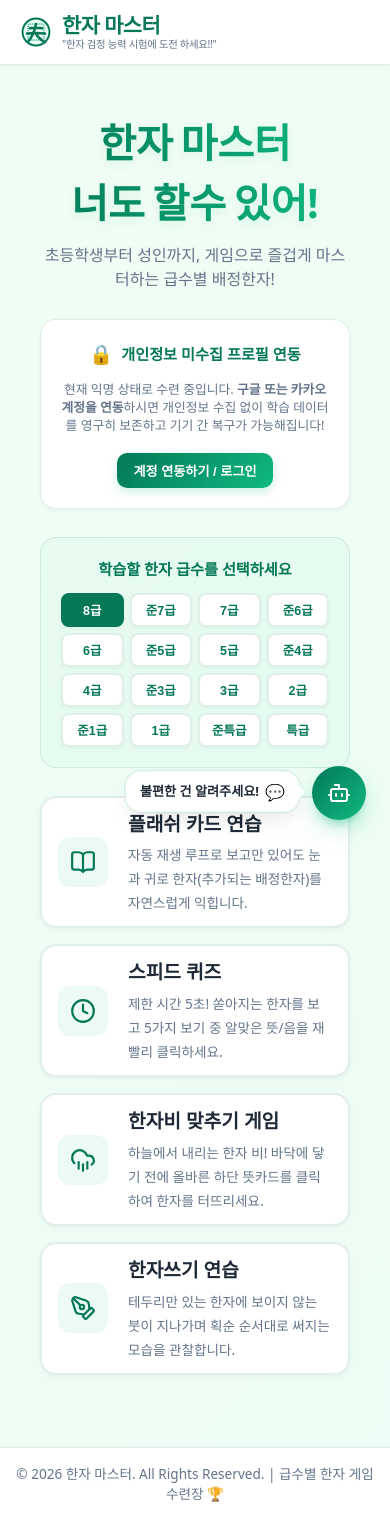
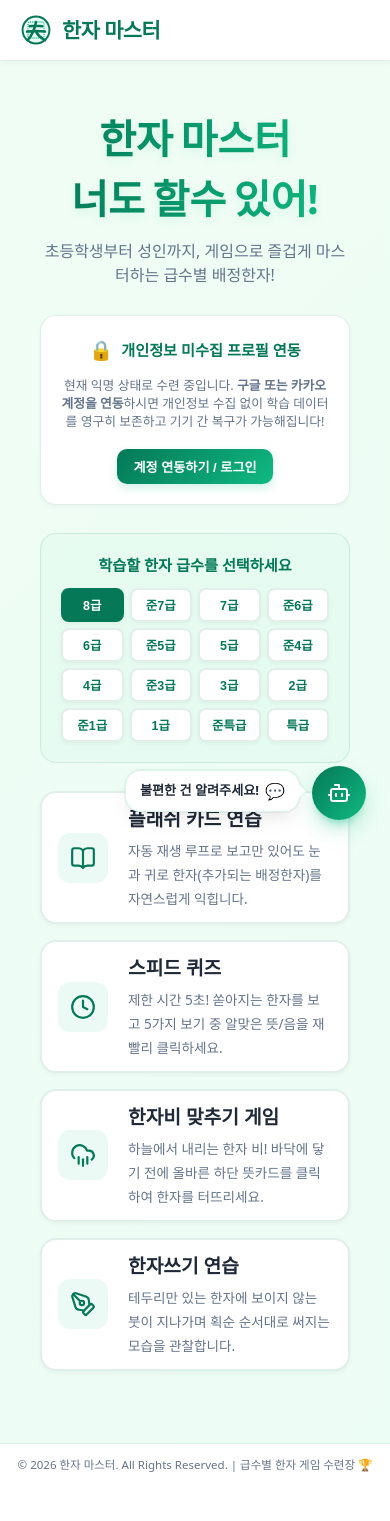
Before and after one commit to x110505x-del/hj, a React (Vite) app: page / in a window 390 px wide. After the commit the page ends 1485 px from the top, so only its background shows below. Built offline with nearby package versions, Linux system fonts and the light colour scheme; a web font is replaced by a local one.

Commit message:
style: optimize header profile and footer text layout to prevent wrapping on mobile devices

```diff
--- a/src/App.jsx
+++ b/src/App.jsx
@@ -107,7 +107,7 @@ export default function App() {
             }}>
               한자 마스터
             </span>
-            <span style={{
+            <span className="header-subcaption" style={{
               fontSize: '0.65rem',
               color: 'var(--color-text-muted)',
               fontWeight: 'normal',
@@ -126,8 +126,8 @@ export default function App() {
           gap: '12px'
         }}>
           {profile && profile.isLoggedIn && (
-            <div style={{ display: 'flex', alignItems: 'center', gap: '8px' }}>
-              <div style={{
+            <div className="header-profile-row" style={{ display: 'flex', alignItems: 'center', gap: '8px' }}>
+              <div className="header-profile-username" style={{
                 display: 'flex',
                 alignItems: 'center',
                 gap: '5px',
@@ -140,7 +140,7 @@ export default function App() {
                 border: '1px solid rgba(4, 120, 87, 0.15)'
               }}>
                 <span style={{ fontSize: '0.85rem' }}>👤</span>
-                <span>{profile.username}</span>
+                <span className="username-text">{profile.username}</span>
                 {profile.isPrivacyFirst && (
                   <span style={{
                     fontSize: '0.62rem',
@@ -156,6 +156,7 @@ export default function App() {
                 )}
               </div>
               <button
+                className="header-profile-logout"
                 onClick={handleLogout}
                 style={{
                   background: 'none',
@@ -240,14 +241,7 @@ export default function App() {
       </main>
 
       {/* Footnote */}
-      <footer style={{
-        textAlign: 'center',
-        padding: '16px',
-        fontSize: '0.85rem',
-        color: 'var(--color-text-muted)',
-        borderTop: '1px solid var(--color-border)',
-        backgroundColor: '#ffffff'
-      }}>
+      <footer className="footer-container">
         &copy; 2026 한자 마스터. All Rights Reserved. | 급수별 한자 게임 수련장 🏆
       </footer>
 
--- a/src/index.css
+++ b/src/index.css
@@ -541,3 +541,48 @@ body {
     height: 260px !important;
   }
 }
+
+/* Responsive adjustments for top header profile and footer */
+.footer-container {
+  text-align: center;
+  padding: 16px;
+  font-size: 0.85rem;
+  color: var(--color-text-muted);
+  border-top: 1px solid var(--color-border);
+  background-color: #ffffff;
+  white-space: nowrap;
+  overflow: hidden;
+  text-overflow: ellipsis;
+  box-sizing: border-box;
+  width: 100%;
+}
+
+@media (max-width: 600px) {
+  .header-subcaption {
+    display: none !important;
+  }
+  .header-profile-row {
+    gap: 4px !important;
+  }
+  .header-profile-username {
+    font-size: 0.72rem !important;
+    padding: 4px 8px !important;
+    gap: 3px !important;
+  }
+  .header-profile-username .username-text {
+    max-width: 80px !important;
+    display: inline-block !important;
+    overflow: hidden !important;
+    text-overflow: ellipsis !important;
+    white-space: nowrap !important;
+    vertical-align: middle !important;
+  }
+  .header-profile-logout {
+    font-size: 0.7rem !important;
+    padding: 4px 8px !important;
+  }
+  .footer-container {
+    font-size: 0.72rem !important;
+    padding: 12px 8px !important;
+  }
+}
```
